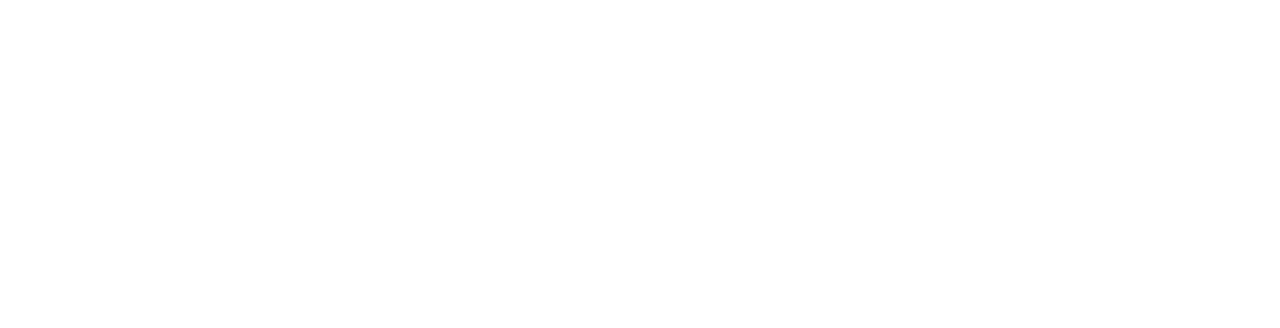
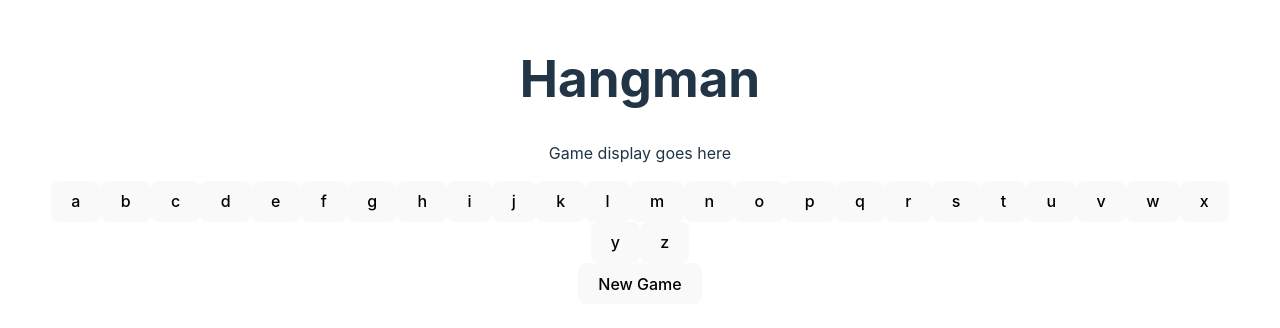
Before and after one commit to whalleyph/hangman-app, a React (Vite) app: page / in a window 1280 px wide. Shown: the part 240-568 px from the top of the page. Built offline with nearby package versions, Linux system fonts and the light colour scheme.

Commit message:
create initial display

```diff
--- a/src/App.jsx
+++ b/src/App.jsx
@@ -1,12 +1,12 @@
-import { useState } from 'react'
+import React from 'react'
 import './App.css'
+import { Game } from './Game'
 
 function App() {
-  const [count, setCount] = useState(0)
-
   return (
     <>
-
+      <h1>Hangman</h1>
+      <Game />
     </>
   )
 }
--- /dev/null
+++ b/src/Game.jsx
@@ -0,0 +1,47 @@
+import React from "react";
+
+function Game() {
+  function createAlphabetButtons() {
+    let alphabet = [
+      "a",
+      "b",
+      "c",
+      "d",
+      "e",
+      "f",
+      "g",
+      "h",
+      "i",
+      "j",
+      "k",
+      "l",
+      "m",
+      "n",
+      "o",
+      "p",
+      "q",
+      "r",
+      "s",
+      "t",
+      "u",
+      "v",
+      "w",
+      "x",
+      "y",
+      "z",
+    ];
+    return alphabet.map((letter) => <button>{letter}</button>);
+  }
+
+  return (
+    <>
+      <p>Game display goes here</p>
+      <div className="alphabet-buttons">{createAlphabetButtons()}</div>
+      <div className="new-game">
+        <button>New Game</button>
+      </div>
+    </>
+  );
+}
+
+export { Game };
```
